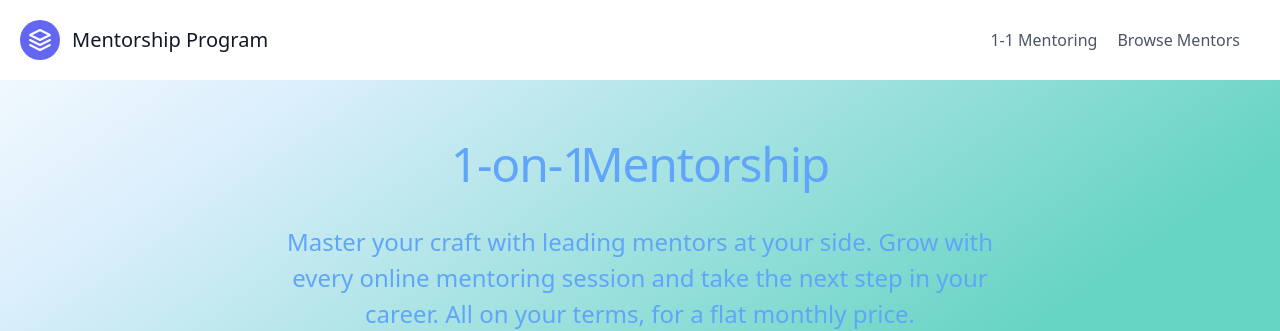
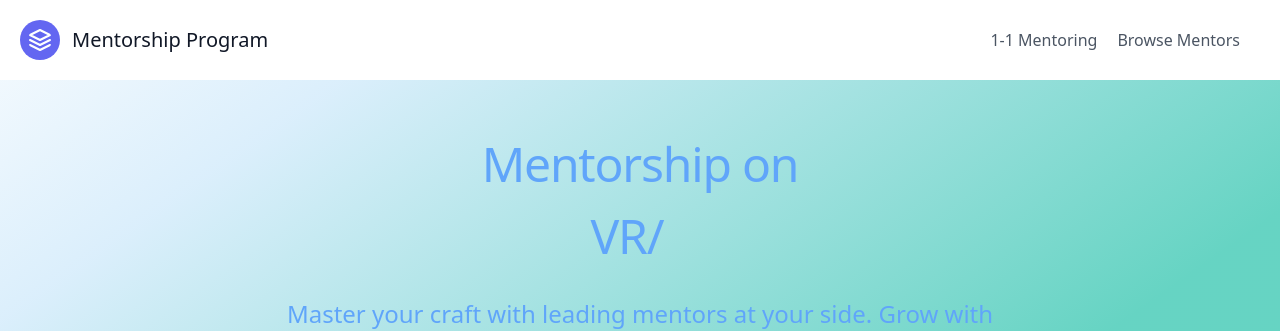
Before and after one commit to Arjun-Praveen-Varshney/mentorship-programme, a Next.js app: page / in a window 1280 px wide. Shown: the top 331 px of the page. Built offline with nearby package versions, Linux system fonts and the light colour scheme; no server answers.

Commit message:
added typewritertext

```diff
--- a/pages/index.js
+++ b/pages/index.js
@@ -1,5 +1,6 @@
 import React from "react";
 import Head from "next/head";
+import Typewriter from "typewriter-effect";
 
 export default function Home() {
   return (
@@ -20,52 +21,23 @@ export default function Home() {
           <div className="space-y-8">
             <div className="mt-20 mb-12 mx-auto max-w-7xl px-4 sm:mt-24">
               <h1 className="text-center tracking-tight font-normal text-blue-400 text-5xl leading-normal">
-                <span>1-on-1</span>
-                {/* <span
-                  className="font-bold"
-                  id="typed-headline"
-                  data-typeitid="wqj42blsqxd"
-                >
-                  <span
-                    style={{
-                      display: "inline",
-                      position: "relative",
-                      font: "inherit",
-                      color: "inherit",
-                      lineHeight: "inherit",
-                    }}
-                    className="ti-wrapper"
-                  >
-                    <span
-                      style={{
-                        display: "inline",
-                        position: "relative",
-                        font: "inherit",
-                        color: "inherit",
-                        lineHeight: "inherit",
-                      }}
-                      className="ti-container"
-                    >
-                      AWS
-                    </span>
-                    <span
-                      style={{
-                        display: "inline",
-                        position: "relative",
-                        font: "inherit",
-                        color: "inherit",
-                        lineHeight: "inherit",
-                        left: "-.25ch",
-                      }}
-                      className="ti-cursor"
-                    >
-                      |
-                    </span>
-                  </span>
-                </span> */}
-                <span className="-ml-2">Mentorship</span>
+                Mentorship on{" "}
+                <Typewriter
+                  options={{
+                    strings: [
+                      "AI/ML",
+                      "VR/AR",
+                      "Brain Computer Interface",
+                      "Entrepreneurship",
+                      "Mobile App Development",
+                      "Web Development",
+                      "UI/UX Design",
+                    ],
+                    autoStart: true,
+                    loop: true,
+                  }}
+                />
               </h1>
-              <h1 className="hidden">1-on-1 Mentorship</h1>
 
               <p className="lg:text-center mt-3 max-w-screen-md mx-auto text-blue-400 md:mt-6 text-2xl md:leading-normal md:max-w-3xl">
                 Master your craft with leading mentors at your side. Grow with
@@ -292,7 +264,7 @@ export default function Home() {
           </div>
         </div>
 
-        <div className="bg-gray-100 text-blue-400 -mt-4">
+        <div className="bg-gray-100 text-blue-400 -mt-4 mb-12">
           <div className="mx-auto py-12 px-4 max-w-7xl sm:px-6 lg:px-8 lg:py-24">
             <div className="space-y-12">
               <div className="mx-auto space-y-5 sm:space-y-4 md:max-w-xl lg:max-w-3xl xl:max-w-none">
```
